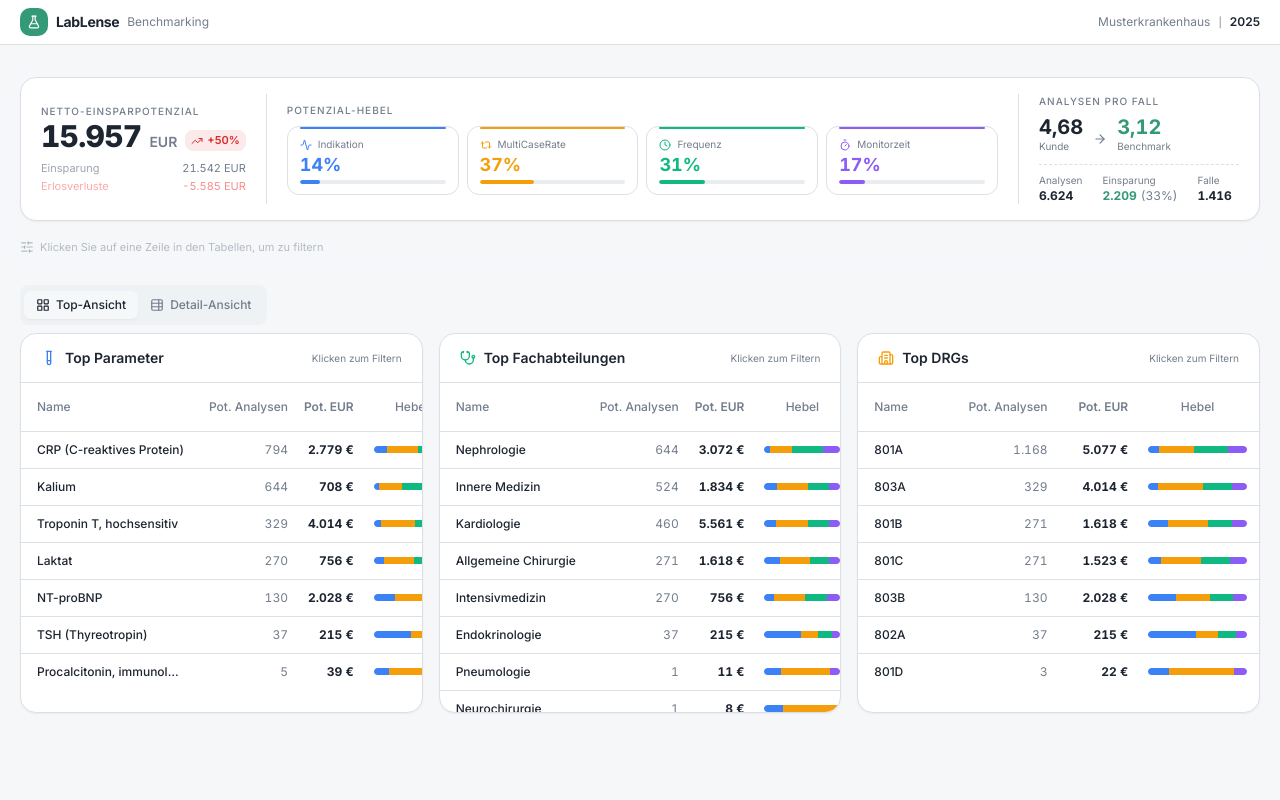
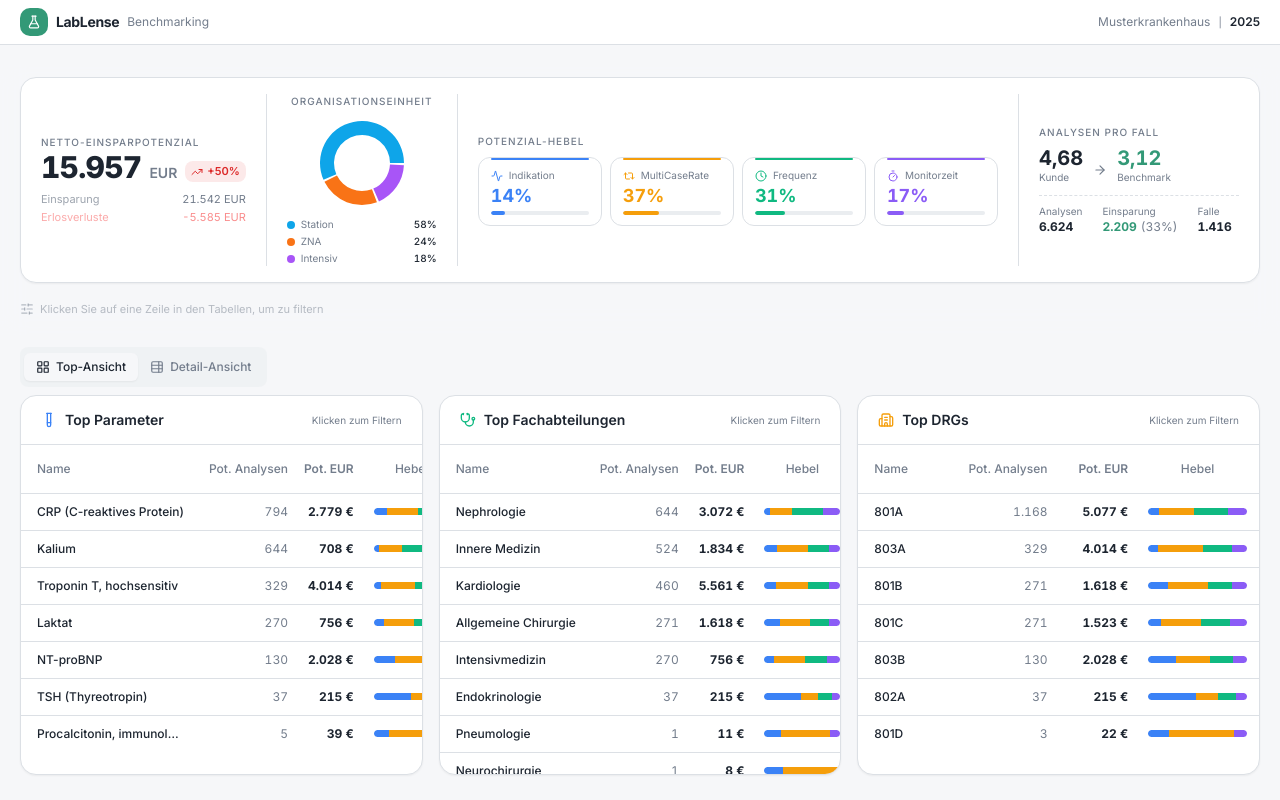
Before and after one commit to movyx-debug/v0-dashboard-ui, a Next.js app: page / in a window 1280 px wide. Built offline with nearby package versions, Linux system fonts and the light colour scheme.

Commit message:
feat: add org unit distribution donut chart to benchmark
Extend data model and add donut chart with hover details.

```diff
--- a/components/benchmark-section.tsx
+++ b/components/benchmark-section.tsx
@@ -11,6 +11,7 @@ import {
   TrendingUp,
   ArrowRight,
 } from "lucide-react";
+import { PieChart, Pie, Cell, ResponsiveContainer, Sector } from "recharts";
 import {
   Dialog,
   DialogContent,
@@ -90,8 +91,11 @@ interface Props {
   title: string;
 }
 
+const ORG_COLORS = ["#0ea5e9", "#f97316", "#a855f7"];
+
 export default function BenchmarkSection({ benchmark, title }: Props) {
   const [openSub, setOpenSub] = useState<SubKey | null>(null);
+  const [activeOrgIdx, setActiveOrgIdx] = useState<number | undefined>(undefined);
 
   const diff =
     benchmark.analysen_pro_fall_kunde - benchmark.analysen_pro_fall_benchmark;
@@ -147,6 +151,106 @@ export default function BenchmarkSection({ benchmark, title }: Props) {
                   -{fmtInt(Math.round(benchmark.erlosverlust_euro))} EUR
                 </span>
               </div>
+            </div>
+          </div>
+
+          {/* ── Divider ────────────────────────────────────── */}
+          <div className="hidden lg:block w-px self-stretch bg-border" />
+
+          {/* ── ORG UNIT DONUT ─────────────────────────────── */}
+          <div className="flex-shrink-0 w-[150px]">
+            <p className="text-[10px] uppercase tracking-widest text-muted-foreground font-medium mb-1 text-center">
+              Organisationseinheit
+            </p>
+            <div className="relative h-[100px]">
+              <ResponsiveContainer width="100%" height="100%">
+                <PieChart>
+                  <Pie
+                    data={benchmark.orgUnits}
+                    cx="50%"
+                    cy="50%"
+                    innerRadius={28}
+                    outerRadius={42}
+                    paddingAngle={3}
+                    dataKey="pct"
+                    nameKey="name"
+                    activeIndex={activeOrgIdx}
+                    activeShape={(props: Record<string, unknown>) => {
+                      const { cx, cy, innerRadius, outerRadius, startAngle, endAngle, fill } = props as {
+                        cx: number; cy: number; innerRadius: number; outerRadius: number;
+                        startAngle: number; endAngle: number; fill: string;
+                      };
+                      return (
+                        <Sector
+                          cx={cx}
+                          cy={cy}
+                          innerRadius={(innerRadius as number) - 2}
+                          outerRadius={(outerRadius as number) + 4}
+                          startAngle={startAngle}
+                          endAngle={endAngle}
+                          fill={fill}
+                          stroke="none"
+                        />
+                      );
+                    }}
+                    onMouseEnter={(_, idx) => setActiveOrgIdx(idx)}
+                    onMouseLeave={() => setActiveOrgIdx(undefined)}
+                    stroke="none"
+                  >
+                    {benchmark.orgUnits.map((_, i) => (
+                      <Cell key={i} fill={ORG_COLORS[i % ORG_COLORS.length]} />
+                    ))}
+                  </Pie>
+                </PieChart>
+              </ResponsiveContainer>
+              {/* Center label when hovering */}
+              {activeOrgIdx !== undefined && (
+                <div className="absolute inset-0 flex items-center justify-center pointer-events-none">
+                  <div className="text-center">
+                    <p className="text-[10px] font-bold text-foreground leading-none">
+                      {Math.round(benchmark.orgUnits[activeOrgIdx].pct)}%
+                    </p>
+                  </div>
+                </div>
+              )}
+            </div>
+            {/* Legend + hover details */}
+            <div className="space-y-0.5 mt-1">
+              {benchmark.orgUnits.map((ou, i) => (
+                <div
+                  key={ou.name}
+                  className="group flex items-center gap-1.5 text-[10px] cursor-default relative"
+                  onMouseEnter={() => setActiveOrgIdx(i)}
+                  onMouseLeave={() => setActiveOrgIdx(undefined)}
+                >
+                  <div
+                    className="h-2 w-2 rounded-sm flex-shrink-0"
+                    style={{ backgroundColor: ORG_COLORS[i] }}
+                  />
+                  <span className="text-muted-foreground truncate flex-1">
+                    {ou.name}
+                  </span>
+                  <span className="tabular-nums text-foreground font-medium">
+                    {Math.round(ou.pct)}%
+                  </span>
+                  {/* Hover popup */}
+                  <div className="absolute bottom-full left-1/2 -translate-x-1/2 mb-2 hidden group-hover:block z-50">
+                    <div className="bg-card border rounded-lg shadow-lg p-2.5 whitespace-nowrap">
+                      <p className="text-[11px] font-semibold text-foreground mb-1">{ou.name}</p>
+                      <div className="space-y-0.5 text-[10px]">
+                        <div className="flex justify-between gap-4">
+                          <span className="text-muted-foreground">Pot. EUR</span>
+                          <span className="font-medium tabular-nums">{Math.round(ou.euro).toLocaleString("de-DE")} EUR</span>
+                        </div>
+                        <div className="flex justify-between gap-4">
+                          <span className="text-muted-foreground">Einsparung</span>
+                          <span className="font-medium tabular-nums">{Math.round(ou.analysen).toLocaleString("de-DE")} Analysen</span>
+                        </div>
+                      </div>
+                    </div>
+                  </div>
+                </div>
+              ))}
             </div>
           </div>
 
--- a/lib/benchmark-data.ts
+++ b/lib/benchmark-data.ts
@@ -30,6 +30,13 @@ export interface BenchmarkRow {
   monitorZeit_pct: number;
 }
 
+export interface OrgUnitShare {
+  name: string;
+  pct: number;
+  euro: number;
+  analysen: number;
+}
+
 export interface AggregatedBenchmark {
   analysen_pro_fall_kunde: number;
   analysen_pro_fall_benchmark: number;
@@ -46,6 +53,8 @@ export interface AggregatedBenchmark {
   multiCaseRate: { analysen: number; pct: number; kunde: number; benchmark: number };
   frequenz: { analysen: number; pct: number; kunde: number; benchmark: number };
   monitorZeit: { analysen: number; pct: number; kunde: number; benchmark: number };
+  // org unit distribution
+  orgUnits: OrgUnitShare[];
 }
 
 // ── Mock data (inspired by real schema) ──────────────────────────────────────
@@ -289,6 +298,17 @@ export function aggregateBenchmark(
     return vals.length > 0 ? vals.reduce((a, b) => a + b, 0) / vals.length : 0;
   };
 
+  // Org unit distribution (Station / ZNA / Intensiv)
+  // Simulated split based on filtered data characteristics
+  const stationRatio = 0.58;
+  const znaRatio = 0.24;
+  const intensivRatio = 0.18;
+  const orgUnits: OrgUnitShare[] = [
+    { name: "Station", pct: stationRatio * 100, euro: hauptpot_net_euro * stationRatio, analysen: hauptpot_net_analysen * stationRatio },
+    { name: "ZNA", pct: znaRatio * 100, euro: hauptpot_net_euro * znaRatio, analysen: hauptpot_net_analysen * znaRatio },
+    { name: "Intensiv", pct: intensivRatio * 100, euro: hauptpot_net_euro * intensivRatio, analysen: hauptpot_net_analysen * intensivRatio },
+  ];
+
   return {
     analysen_pro_fall_kunde,
     analysen_pro_fall_benchmark,
@@ -322,6 +342,7 @@ export function aggregateBenchmark(
       kunde: avg((r) => r.span_kunde),
       benchmark: avg((r) => r.span_benchmark),
     },
+    orgUnits,
   };
 }
 
```
